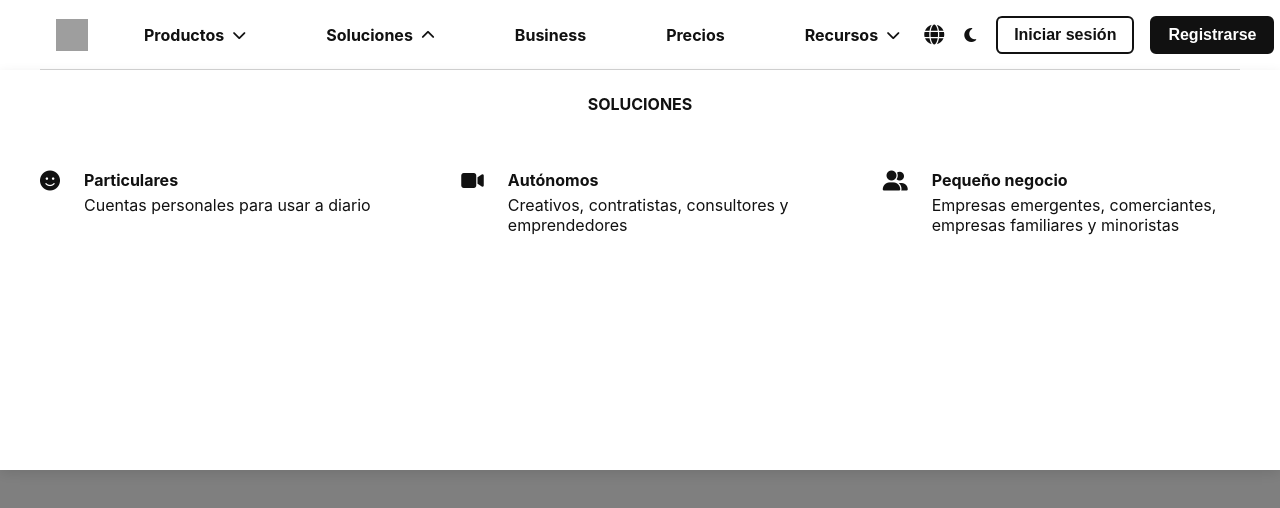
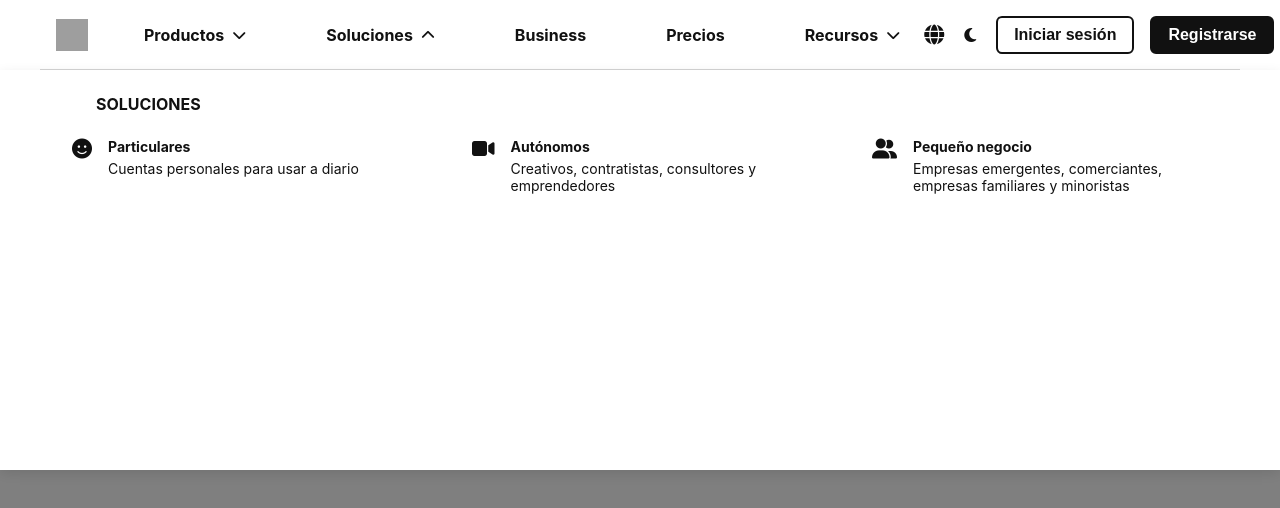
Before and after one commit to ivanagbarreto/barradenavegacion, a React (Vite) app: page / in a window 1280 px wide. Both pictures are taken after a click on the item "Soluciones". Shown: the top 508 px of the page. Built offline with nearby package versions, Linux system fonts and the light colour scheme; grey boxes are pictures that could not be loaded.

Commit message:
alineacion menu desplegable soluciones recursos

```diff
--- a/src/components/Navbar/Navbar.module.css
+++ b/src/components/Navbar/Navbar.module.css
@@ -114,10 +114,13 @@
   gap: 4rem;
   flex-wrap: wrap;
   max-width: 1200px;
+  align-items: stretch;
 }
 .megaColumn {
   display: flex;
   flex-direction: column;
+  justify-content: space-between;
+  height: 100%;
   flex: 0 1 250px;
   color: var(--gray-light-color);
   flex: 1;
@@ -130,22 +133,30 @@
   grid-template-rows: auto auto;
   align-items: start;
   column-gap: 0.5rem;
+  flex-grow: 1;
 }
 .iconColumn {
   width: auto;
-  margin-right: 1rem;
+  margin-right: .5rem;
   flex-shrink: 0;
 }
 .textColumn h4 {
   margin-top: 0;
   margin-bottom: 0.3rem;
   font-size: 1rem;
+    max-width: 100%;
+  font-size: 14px;
+  overflow-wrap: break-word;
+  word-break: break-word;
+  white-space: normal;
 }
 .textColumn p {
   max-width: 100%;
+  font-size: 14px;
   overflow-wrap: break-word;
   word-break: break-word;
   white-space: normal;
+
 }
 /*
 .menuItem h4 {
--- a/src/components/Navbar/Navbar.tsx
+++ b/src/components/Navbar/Navbar.tsx
@@ -223,6 +223,7 @@ const Navbar: React.FC = () => {
               </span>
               {activeMenu === "soluciones" && (
                 <div className={styles.megaMenu}>
+                  <div className={styles.megaMenuContent}>
                   <h3 className={styles.menuTitle}>SOLUCIONES</h3>
                   <div className={styles.megaMenuColumns}>
                     <div className={styles.megaColumn}>
@@ -266,6 +267,7 @@ const Navbar: React.FC = () => {
                     </div>
                   </div>
                 </div>
+                </div>
               )}
             </li>
             <li className={styles.navItem}>Business</li>
@@ -285,6 +287,7 @@ const Navbar: React.FC = () => {
               </span>
               {activeMenu === "recursos" && (
                 <div className={styles.megaMenu}>
+                  <div className={styles.megaMenuContent}>
                   <h3 className={styles.menuTitle}>RECURSOS</h3>
                   <div className={styles.megaMenuColumns}>
                     <div className={styles.megaColumn}>
@@ -359,13 +362,15 @@ const Navbar: React.FC = () => {
 
                         <div className={styles.textColumn}>
                           <h4>
-                            Programa de recompensas de vulnererabilidadess
+                            Programa de recompensas de vulnererabilidades
                           </h4>
                           <p>Conversaciones seguras y privadas</p>
                         </div>
                       </div>
                     </div>
                   </div>
+               </div>
+
                 </div>
               )}
             </li>
```
